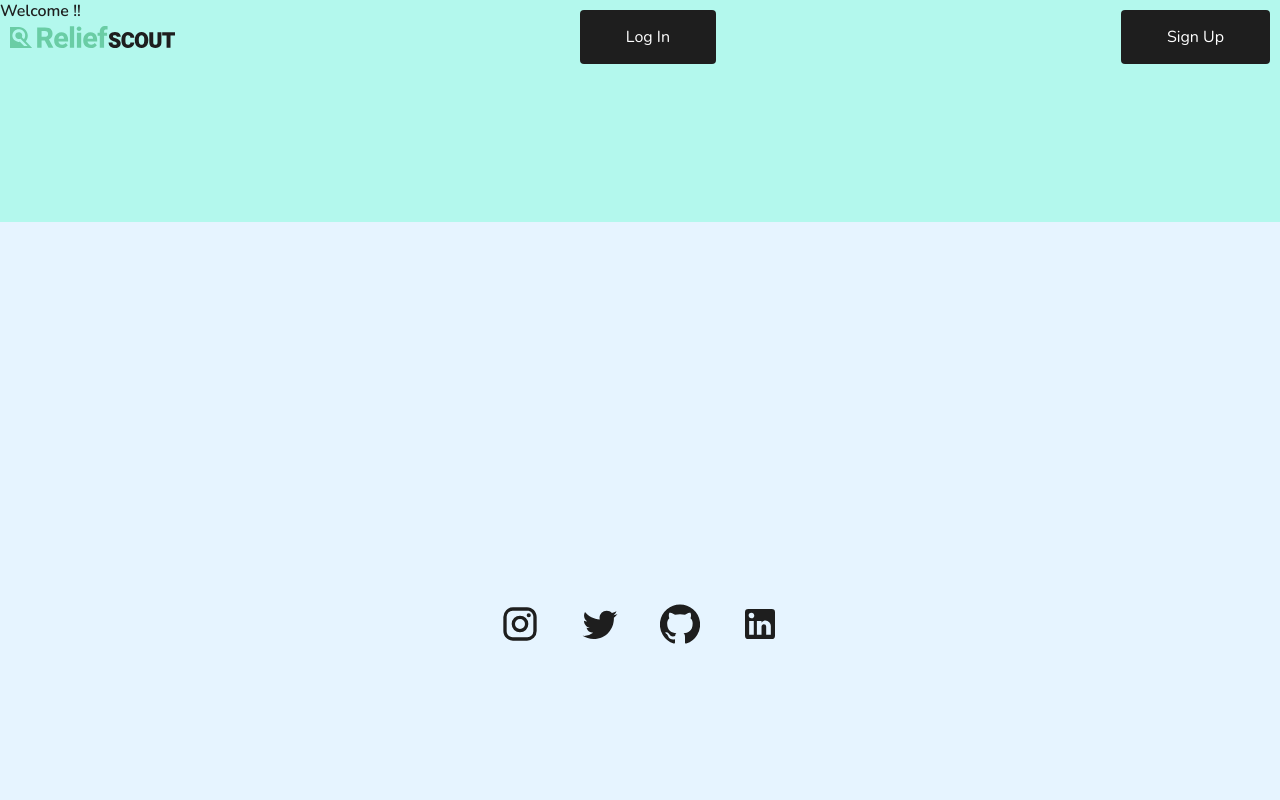
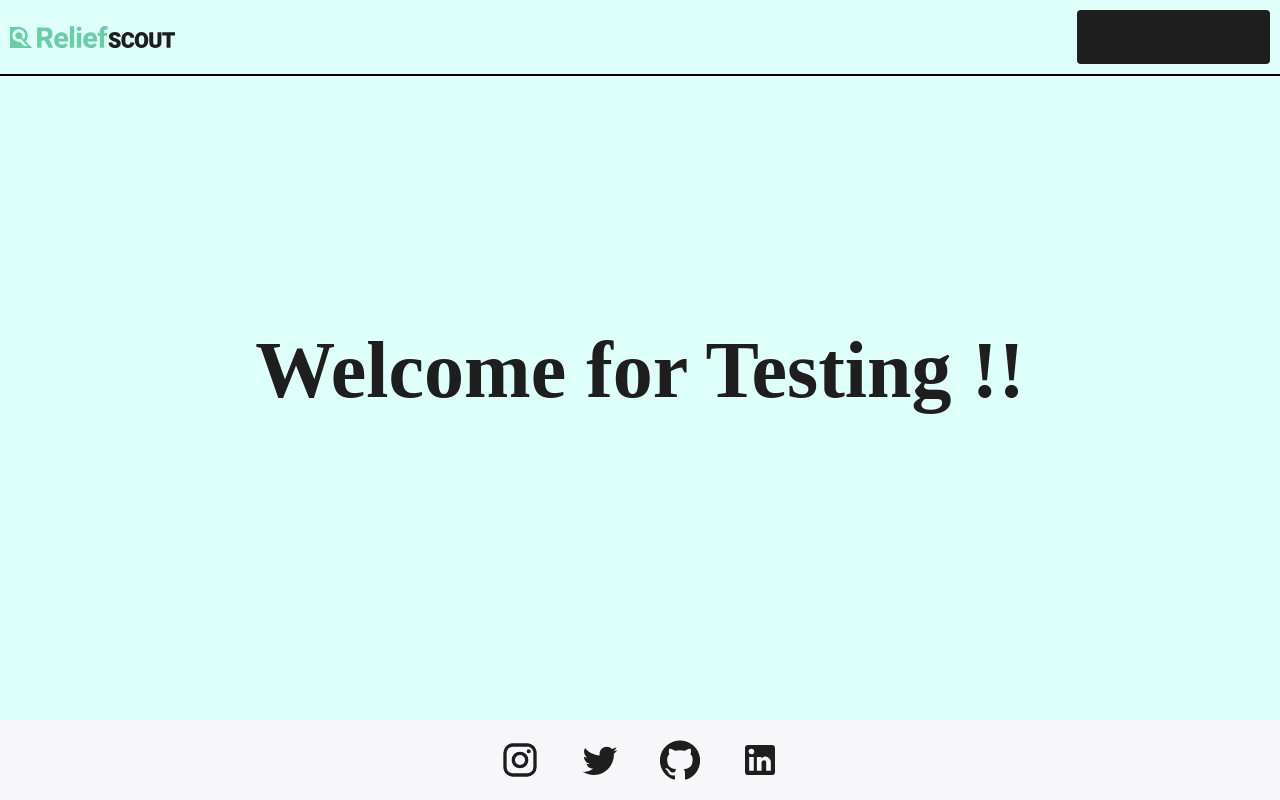
Before and after one commit to petekgithub/fetch-data-mongdb-trytry, a React (Create React App) app: page / in a window 1280 px wide. Shown: the top 800 px of the page. Built offline with nearby package versions, Linux system fonts and the light colour scheme.

Commit message:
footer-and-homepage-update

```diff
--- a/src/Core/components/Footer/styles.module.scss
+++ b/src/Core/components/Footer/styles.module.scss
@@ -1,16 +1,18 @@
 @import "Core/styles/index.scss";
+// this part will update!
+
 
 .container {
-   background-color     : $color-ice;
+   background-color : $color-athensGray;
+   background-size  : 100%;
+   background-repeat: no-repeat;
 
   .content {
-      //@include content(1180px, 904px, 100%);
     @include flex( center, center, column );
     width          : 100%;
-      //height         : 100px;
-      min-height     : 100vh;
-      padding-top    : 10px;
-      margin-top     : 200px;
+    min-height     : 30%;
+    // padding        : .5rem;
+    margin-top     : 20px;
 
 
     .socialMedia svg {
--- a/src/Core/components/Header/index.tsx
+++ b/src/Core/components/Header/index.tsx
@@ -8,10 +8,12 @@ const Header: React.FC = () => {
     <header className={styles.container}>
       <div className= {styles.content}>
         <div className={styles.logo}>
-        <img src={Logo} alt="ReliefScout" />
+          <img src={Logo} alt="ReliefScout" />
         </div>
-        <button>Log In</button>
-        <button>Sign Up</button>
+        <div className={styles.buttons}>
+          <button>Log In</button>
+          <button>Sign Up</button>
+        </div>
       </div>
     </header>
   );
--- a/src/Core/components/Header/styles.module.scss
+++ b/src/Core/components/Header/styles.module.scss
@@ -6,12 +6,13 @@
   @include fixed(0,0,null,0);
   padding: 10px;
   margin-bottom: 0;
+  border-bottom: 2px solid black;
 
   .content {
     transition: all .2s;
     @include flex(center);
 
-    button {
+    .buttons {
       color             : $color-white;
       padding           : 16px 46px;
       margin-left       : auto;
--- a/src/Core/styles/variables.scss
+++ b/src/Core/styles/variables.scss
@@ -5,7 +5,7 @@ $primary-color       : #0b291d;
 $color-black         : #1E1E1E;
 $color-white         : #ffff;
 $color-athensGray    : #F7F7F9;
-$color-minty         : #b3f8ed;
+$color-minty         : #dffffa;
 $color-limegreen     : #242c24;
 $color-red           : #ff0000;
 $color-lightpink     : #ffb6c1;
--- a/src/Screens/Home/index.tsx
+++ b/src/Screens/Home/index.tsx
@@ -1,15 +1,14 @@
-import React from 'react';
-import Footer from 'Core/components/Footer';
-import Header from 'Core/components/Header';
+import React from "react";
+import styles from "./styles.module.scss";
+
 
 const Home = () => {
   return (
-    <div>
-      {/* <Header /> */}
-      <h1>Welcome !!</h1>
-      {/* <Footer /> */}
+    <div className={styles.home}>
+      <div className={styles.content}>
+        <h2>Welcome for Testing !!</h2>
+      </div>
     </div>
-  )
-}
-
+  );
+};
 export default Home;
--- a/src/Screens/Home/styles.module.scss
+++ b/src/Screens/Home/styles.module.scss
@@ -1,6 +1,28 @@
+@import "Core/styles/index.scss";
+// this part will update!
 
-/* add bg img maybe opaque Newyork or help / relief picture just for perpective */
+.home {
+  width      : 100%;
+  align-items: center;
+  font-family: Arial, Helvetica, sans-serif;
+  color      : $color-black;
 
-h1 {
-  text-align: center;
+  .content {
+    @include flex(center, center, column );
+    width            : 100%;
+    height           : calc(100vh - 100px);
+    display          : flex;
+    text-align       : center;
+    //background-color : $color-sky;
+    color            : #f0f0f0;
+    font-size        : 20px;
+
+
+  h2 {
+    font-family     : 'Dancing Script', cursive;
+    font-size       : 80px;
+    color           : $color-black;
+    height          : 50px;
+  }
 }
+}
```
Lines whose indentation alone changed are shown as unchanged.
